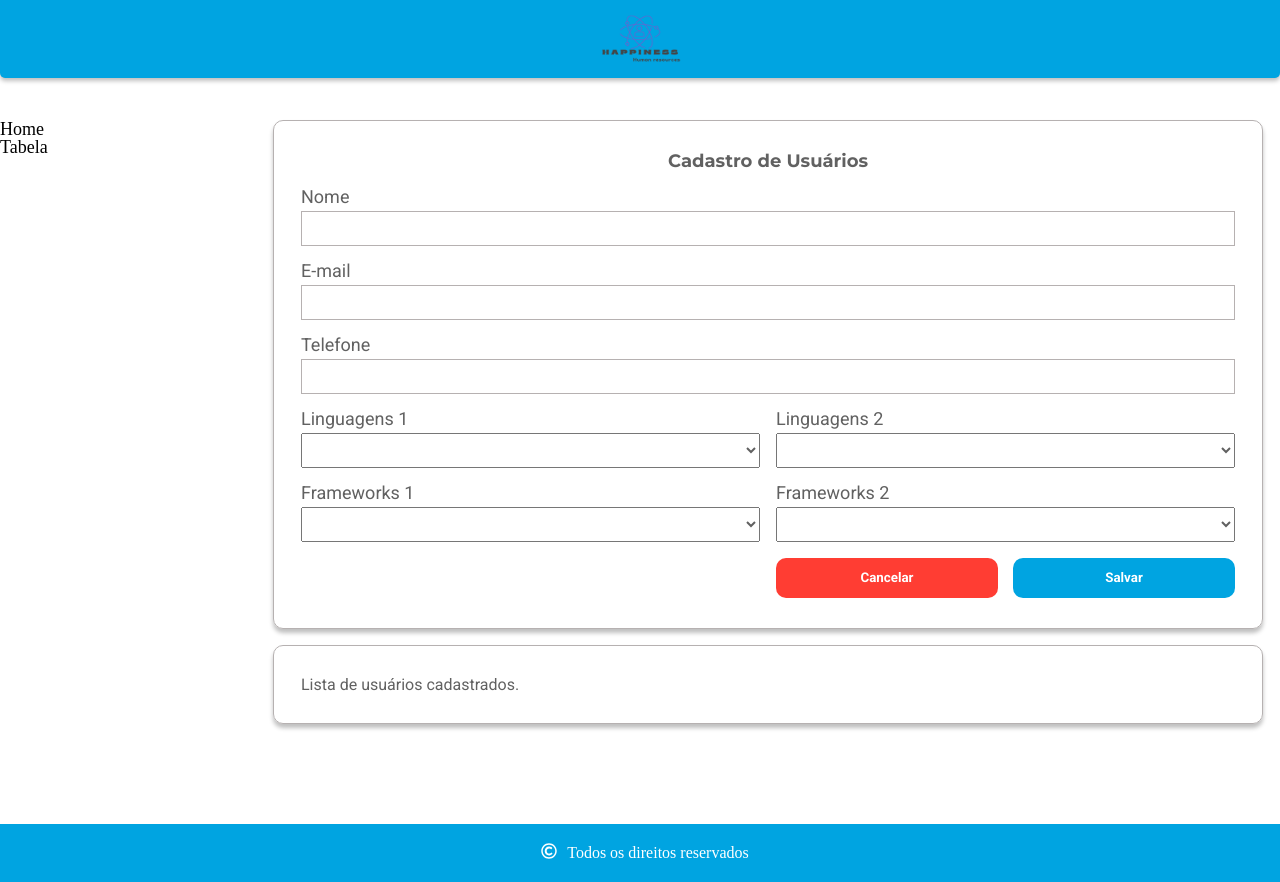
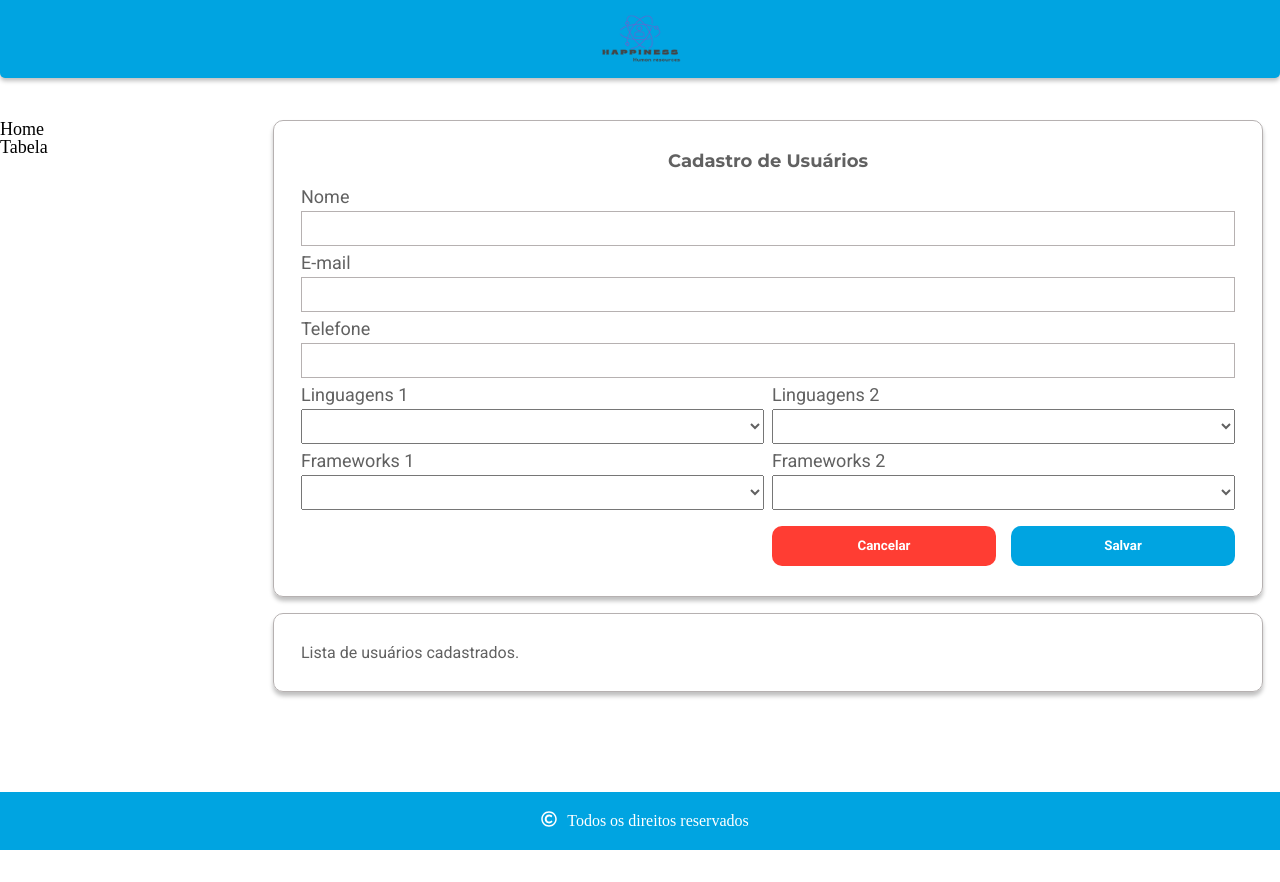
Before and after one commit to ramosspri/happiness, a React (Create React App) app in the folder front-end/: page /tabela in a window 1280 px wide. After the commit the page ends 850 px from the top, so only its background shows below. Built offline with nearby package versions, Linux system fonts and the light colour scheme.

Commit message:
modal logica aplicada com sucesso

```diff
--- a/front-end/src/componentes/Body/Tabela/Form/Button/styles.ts
+++ b/front-end/src/componentes/Body/Tabela/Form/Button/styles.ts
@@ -4,6 +4,7 @@ export const ContainerButton = styled.div`
   display: flex;
   gap: 0.9375rem;
   grid-column: 2/3;
+  margin-top: 0.5rem;
 `;
 
 export const ButtonRed = styled.button`
--- a/front-end/src/componentes/Body/Tabela/Form/index.tsx
+++ b/front-end/src/componentes/Body/Tabela/Form/index.tsx
@@ -10,6 +10,7 @@ import { ContainerForm, InputStyled, BlocoInput, SelectStyled } from './styles';
 
 const Form = () => {
   const { input, setInput } = useCreateContext();
+  const { mostra } = useCreateContext();
 
   function handleNome(nome: string): void {
     setInput({ ...input, nome });
@@ -127,15 +128,12 @@ const Form = () => {
 
   return (
     <ContainerForm onSubmit={handleSubmit}>
-      {/* <BlocoInput>
-        <label htmlFor="id">ID</label>
-        <InputStyled
-          value={input.id}
-          onChange={(e) => handleId(e.target.value)}
-          type="text"
-          name="id"
-        />
-      </BlocoInput> */}
+      {mostra && (
+        <BlocoInput>
+          <label htmlFor="id">ID</label>
+          <InputStyled type="text" name="id" />
+        </BlocoInput>
+      )}
 
       <BlocoInput>
         <label htmlFor="nome">Nome</label>
--- a/front-end/src/componentes/Body/Tabela/Form/styles.ts
+++ b/front-end/src/componentes/Body/Tabela/Form/styles.ts
@@ -5,6 +5,9 @@ export const ContainerForm = styled.form`
   display: grid;
   grid-template-columns: 1fr 1fr;
   gap: 1rem;
+  @media (min-width: 800px) {
+    gap: 0.5rem;
+  }
 `;
 
 export const InputStyled = styled.input`
--- a/front-end/src/componentes/Body/Tabela/Lista/index.tsx
+++ b/front-end/src/componentes/Body/Tabela/Lista/index.tsx
@@ -1,5 +1,12 @@
 import React from 'react';
+import { useCreateContext } from '../../../../context/UsersContext';
 
 export const Lista = () => {
-  return <p>Lista de usuários cadastrados.</p>;
+  // const { mostra, toggle } = useCreateContext();
+
+  return (
+    <div>
+      <p>Lista de usuários cadastrados.</p>
+    </div>
+  );
 };
--- a/front-end/src/componentes/Modal/index.tsx
+++ b/front-end/src/componentes/Modal/index.tsx
@@ -1,4 +1,5 @@
 import React from 'react';
+import { useCreateContext } from '../../context/UsersContext';
 import { ContainerBody } from '../Body/ContainerBody/styles';
 import { Cadastro } from '../Body/Tabela/Cadastro';
 import { BackgroundModal, ConteinerModal, HeaderModal } from './styles';
@@ -21,12 +22,13 @@ export const useModal = () => {
 };
 
 export const Modal = () => {
+  const { toggle } = useCreateContext();
   return (
     <>
-      <BackgroundModal />
+      <BackgroundModal onClick={toggle} />
       <ConteinerModal>
         <ContainerBody>
-          <HeaderModal>X</HeaderModal>
+          <HeaderModal onClick={toggle}>X</HeaderModal>
           <Cadastro />
         </ContainerBody>
       </ConteinerModal>
--- a/front-end/src/componentes/Modal/styles.ts
+++ b/front-end/src/componentes/Modal/styles.ts
@@ -1,14 +1,17 @@
-import React from 'react';
 import styled from 'styled-components';
 
 export const BackgroundModal = styled.div`
   width: 100%;
   height: 100%;
   background-color: ${({ theme }) => theme.colors.background_modal};
+  cursor: pointer;
   opacity: 0.3;
   position: fixed;
   padding-left: 1.0625rem;
   padding-right: 1.0625rem;
+  z-index: 900;
+  top: 0;
+  left: 0;
 `;
 
 export const ConteinerModal = styled.div`
@@ -18,7 +21,15 @@ export const ConteinerModal = styled.div`
   top: 25%;
   left: 50%;
   transform: translate(-50%, -25%);
+  z-index: 1000;
   border-radius: ${({ theme }) => theme.borderRadius.normal};
+
+  @media (min-width: 800px) {
+    width: 70%;
+    top: 50%;
+    left: 50%;
+    transform: translate(-50%, -50%);
+  }
 `;
 
 export const HeaderModal = styled.header`
--- a/front-end/src/componentes/Template/index.tsx
+++ b/front-end/src/componentes/Template/index.tsx
@@ -6,9 +6,12 @@ import { MyRoute } from '../../Routes';
 import { Grid } from './styles';
 import { Modal } from '../Modal';
 import { SideMenu } from '../SideMenu';
+import { useCreateContext } from '../../context/UsersContext';
 // import { Container } from './styles';
 
 const Template = () => {
+  const { mostra } = useCreateContext();
+
   return (
     <>
       <BrowserRouter>
@@ -19,8 +22,8 @@ const Template = () => {
           <MyRoute />
         </Grid>
       </BrowserRouter>
+      {mostra && <Modal />}
     </>
-    // <Modal />
   );
 };
 
--- a/front-end/src/context/UsersContext.tsx
+++ b/front-end/src/context/UsersContext.tsx
@@ -1,4 +1,5 @@
 import React from 'react';
+import { useModal } from '../componentes/Modal';
 
 export interface UsersType {
   nome: string;
@@ -33,6 +34,8 @@ interface UserContextProperties {
 interface UsersContextType {
   input: InputType;
   setInput: React.Dispatch<React.SetStateAction<InputType>>;
+  mostra: boolean;
+  toggle: () => void;
 }
 export const UsersContext = React.createContext({} as UsersContextType);
 
@@ -49,9 +52,10 @@ export const UsersProvider = ({ children }: UserContextProperties) => {
     language2: '',
     framework2: '',
   });
+  const { mostra, toggle } = useModal();
 
   return (
-    <UsersContext.Provider value={{ input, setInput }}>
+    <UsersContext.Provider value={{ input, setInput, mostra, toggle }}>
       {children}
     </UsersContext.Provider>
   );
```
